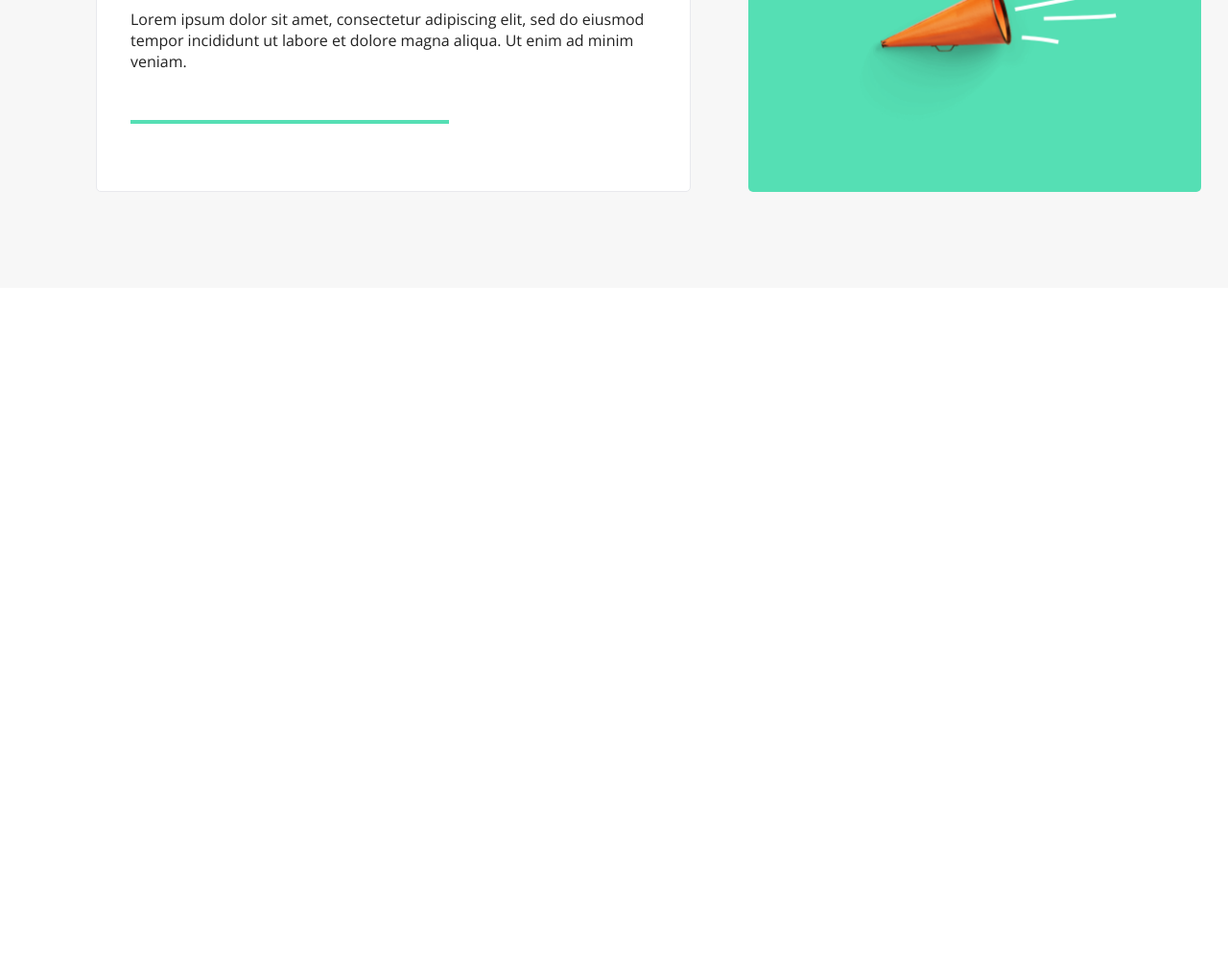
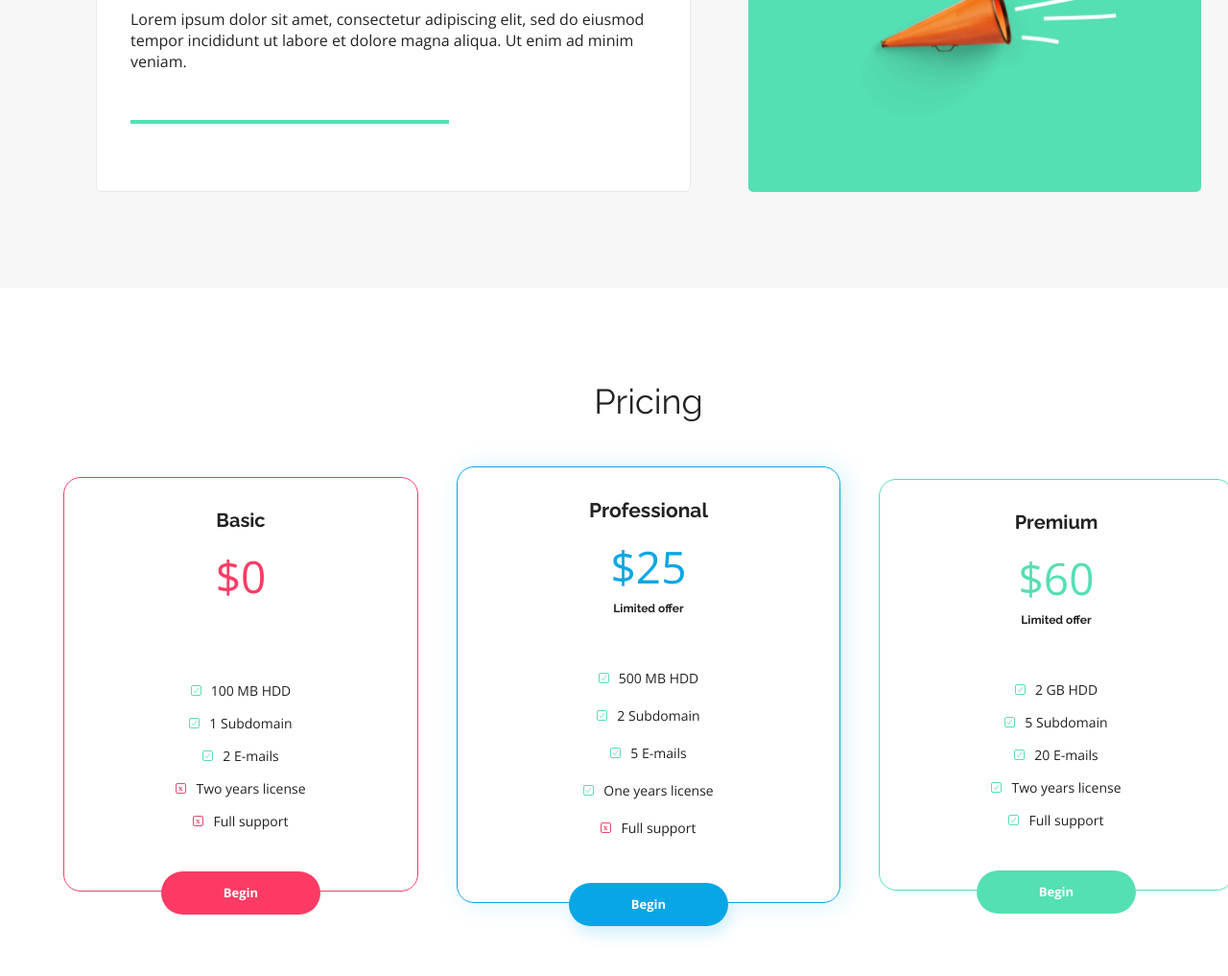
Before and after one commit to Dragos-U/single-web-page, a plain HTML site: page index.html in a window 1280 px wide. Shown: the part 2339-3356 px from the top of the page at 96% size. Before the commit the page ends 2639 px from the top, so only its background shows below. Drawn offline with nearby package versions, Linux system fonts and the light colour scheme.

Commit message:
features-pricing

```diff
--- a/css/style.css
+++ b/css/style.css
@@ -348,3 +348,119 @@
     height: auto;
     margin-top: 55px;
 }
+
+/**
+ * Pricing
+ */
+
+.pricing {
+    margin: 100px auto;
+    display: flex;
+    flex-direction: column;
+    justify-content: center;
+    align-items: center;
+}
+
+.pricing__boxes {
+    display: flex;
+    align-items: center;
+    justify-content: center;
+    margin-top: 50px;
+}
+
+.pricing__box {
+    width: 370px;
+    border-radius: 18px;
+    display: flex;
+    flex-direction: column;
+    align-items: center;
+    border: 1px solid var(--accent-color);
+}
+
+.pricing__details {
+    margin-top: 34px;
+    margin-bottom: 60px;
+    text-align: center;
+}
+
+.pricing__type {
+    font-size: 1.25rem;
+    font-family: var(--font-raleway);
+    font-weight: 700;
+}
+
+.pricing__price {
+    font-size: 2.875rem;
+    font-family: var(--font-open-sans);
+    font-weight: 300;
+    margin-top: 25px;
+    color: var(--accent-color);
+}
+
+.pricing__limited {
+    text-align: center;
+    margin-top: 15px;
+    font-size: 0.75rem;
+    font-family: var(--font-raleway);
+    font-weight: 700;
+}
+
+.pricing__items {
+    text-align: center;
+}
+
+.pricing__item {
+    font-size: 14px;
+    margin-bottom: 20px;
+}
+
+.pricing__item::before {
+    content: "";
+    width: 11px;
+    height: 11px;
+    display: inline-block;
+    margin-right: 10px;
+    background-image: url("../assets/Checkmark-1.svg");
+}
+
+.pricing__item--not::before {
+    background-image: url("../assets/Close.svg");
+}
+
+.pricing__box .btn {
+    position: relative;
+    bottom: -25px;
+    font-size: 0.8125rem;
+    background-color: var(--accent-color);
+}
+
+/*** Basic Box ***/
+.pricing__box--basic {
+    --accent-color: var(--color-redish);
+}
+
+.pricing__box--basic .pricing__price {
+    margin-bottom: 30px;
+}
+
+
+/*** Professional Box **/
+.pricing__box--professional {
+    --accent-color: var(--color-primary);
+    width: 400px;
+    margin: 0 40px;
+    box-shadow: 5px 1px 27px var(--color-primary-shadow);
+}
+
+.pricing__box--professional .pricing__type {
+    font-size: 1.3125rem;
+}
+
+.pricing__box--professional .pricing__item {
+    margin-bottom: 25px;
+}
+
+/*** Premium Box ***/
+.pricing__box--premium {
+    --accent-color: var(--color-green);
+}
--- a/index.html
+++ b/index.html
@@ -7,7 +7,8 @@
     <meta http-equiv="X-UA-Compatible" content="ie=edge">
     <title>BestShop</title>
 
-    <link href="https://fonts.googleapis.com/css?family=Open+Sans:300,400,700|Raleway:300,400,700,800&display=swap&subset=latin-ext" rel="stylesheet"/>
+    <link href="https://fonts.googleapis.com/css?family=Open+Sans:300,400,700|Raleway:300,400,700,800&display=swap&subset=latin-ext"
+          rel="stylesheet"/>
     <link rel="stylesheet" href="css/reset.css">
     <link rel="stylesheet" href="css/style.css">
 </head>
@@ -78,7 +79,7 @@
                     </p>
                 </div>
                 <div class="benefits__image">
-                    <img src="assets/Macbook.png" alt="macbook" />
+                    <img src="assets/Macbook.png" alt="macbook"/>
                 </div>
             </div>
 
@@ -92,7 +93,7 @@
                     </p>
                 </div>
                 <div class="benefits__image">
-                    <img src="assets/iPhone.png" alt="iPhone" />
+                    <img src="assets/iPhone.png" alt="iPhone"/>
                 </div>
             </div>
 
@@ -109,13 +110,65 @@
                 </div>
 
                 <div class="benefits__single benefits__single--image">
-                    <img src="assets/Trumpet.png" alt="Trumpet" />
+                    <img src="assets/Trumpet.png" alt="Trumpet"/>
                 </div>
             </div>
 
         </div>
     </section>
 
+    <section class="pricing container" id="prices">
+        <h2>Pricing</h2>
+        <div class="pricing__boxes">
+
+            <div class="pricing__box pricing__box--basic">
+                <div class="pricing__details">
+                    <div class="pricing__type">Basic</div>
+                    <div class="pricing__price">$0</div>
+                </div>
+                <ul class="pricing__items">
+                    <li class="pricing__item">100 MB HDD</li>
+                    <li class="pricing__item">1 Subdomain</li>
+                    <li class="pricing__item">2 E-mails</li>
+                    <li class="pricing__item pricing__item--not">Two years license</li>
+                    <li class="pricing__item pricing__item--not">Full support</li>
+                </ul>
+                <a href="#" class="btn">Begin</a>
+            </div>
+
+            <div class="pricing__box pricing__box--professional">
+                <div class="pricing__details">
+                    <div class="pricing__type">Professional</div>
+                    <div class="pricing__price">$25</div>
+                    <div class="pricing__limited">Limited offer</div>
+                </div>
+                <ul class="pricing__items">
+                    <li class="pricing__item">500 MB HDD</li>
+                    <li class="pricing__item">2 Subdomain</li>
+                    <li class="pricing__item">5 E-mails</li>
+                    <li class="pricing__item">One years license</li>
+                    <li class="pricing__item pricing__item--not">Full support</li>
+                </ul>
+                <a href="#" class="btn btn--primary">Begin</a>
+            </div>
+
+            <div class="pricing__box pricing__box--premium">
+                <div class="pricing__details">
+                    <div class="pricing__type">Premium</div>
+                    <div class="pricing__price">$60</div>
+                    <div class="pricing__limited">Limited offer</div>
+                </div>
+                <ul class="pricing__items">
+                    <li class="pricing__item">2 GB HDD</li>
+                    <li class="pricing__item">5 Subdomain</li>
+                    <li class="pricing__item">20 E-mails</li>
+                    <li class="pricing__item">Two years license</li>
+                    <li class="pricing__item">Full support</li>
+                </ul>
+                <a href="#" class="btn">Begin</a>
+            </div>
+        </div>
+    </section>
 
 
 </main>
```
